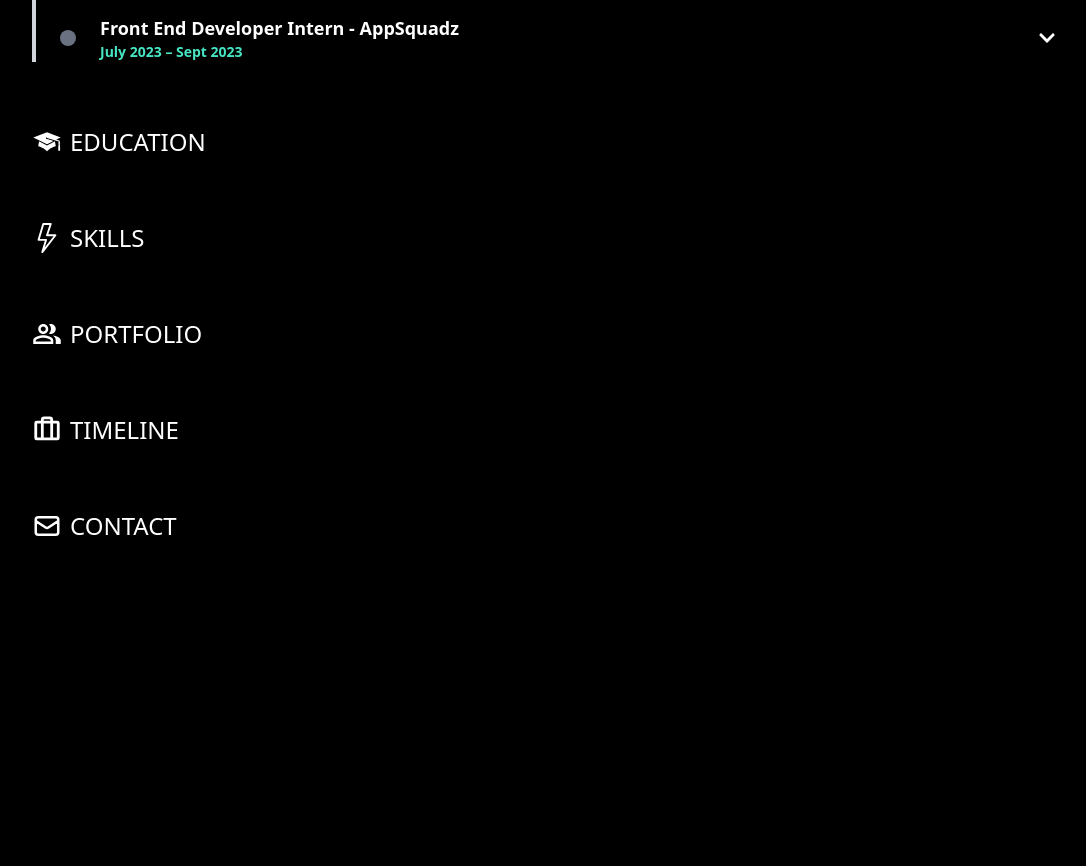
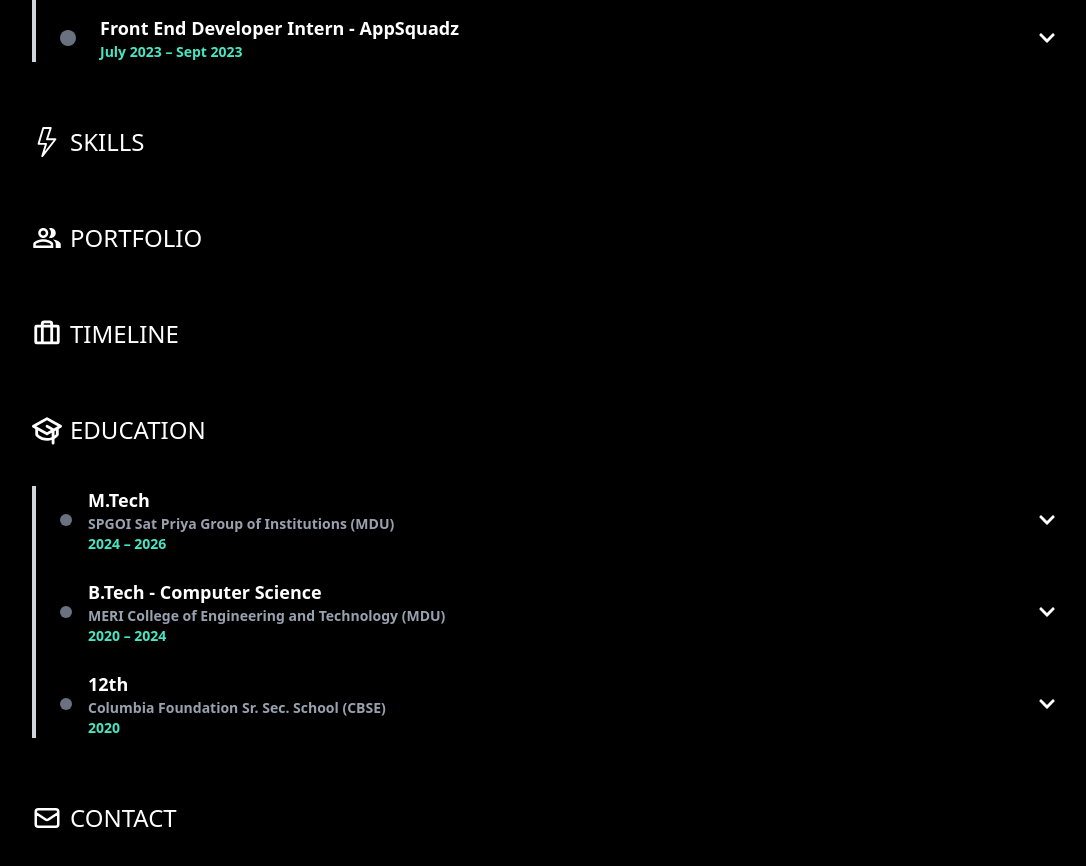
Before and after one commit to AakashGaur03/portfolio, a React (Vite) app: page / in a window 1280 px wide. Shown: the part 1240-2106 px from the top of the page, without its empty margins (96-1182 px from the left). Before the commit the page ends 1822 px from the top, so only its background shows below. Built offline with nearby package versions, Linux system fonts and the light colour scheme.

Commit message:
Education Component Completed

```diff
--- a/src/App.jsx
+++ b/src/App.jsx
@@ -1,4 +1,3 @@
-// import { BrowserRouter as Router, Switch, Route, Link } from "react-router-dom";
 import { Contact, Education, HeroSection, Overview, Skills, Timeline, WorkHistory, Portfolio } from "./components";
 function App() {
 	return (
@@ -8,10 +7,10 @@ function App() {
 					<HeroSection />
 					<Overview />
 					<WorkHistory />
-					<Education />
 					<Skills />
 					<Portfolio />
 					<Timeline />
+					<Education />
 					<Contact />
 				</div>
 			</div>
--- a/src/components/Education.jsx
+++ b/src/components/Education.jsx
@@ -1,10 +1,77 @@
+import { PiGraduationCapBold } from "react-icons/pi";
+import { FaChevronDown, FaChevronUp } from "react-icons/fa";
+import { useState } from "react";
 import Heads from "./Heads";
-import { GiGraduateCap } from "react-icons/gi";
+
+const educationHistory = [
+	{
+		degree: "M.Tech",
+		institution: "SPGOI Sat Priya Group of Institutions (MDU)",
+		duration: "2024 – 2026",
+		status: "Pursuing",
+	},
+	{
+		degree: "B.Tech - Computer Science",
+		institution: "MERI College of Engineering and Technology (MDU)",
+		duration: "2020 – 2024",
+		gpa: "GPA: 8.6",
+	},
+	{
+		degree: "12th",
+		institution: "Columbia Foundation Sr. Sec. School (CBSE)",
+		duration: "2020",
+		percentage: "88%",
+	},
+];
 
 const Education = () => {
+	const [expanded, setExpanded] = useState(null);
+	const toggleExpand = (index) => {
+		setExpanded(expanded === index ? null : index);
+	};
+
 	return (
-		<div>
-			<Heads logo={<GiGraduateCap size={30} />} title={"EDUCATION"} />
+		<div className="">
+			<Heads logo={<PiGraduationCapBold size={30} />} title="EDUCATION" />
+			<div className="mt-6 border-l-4 border-gray-300 pl-6">
+				{educationHistory.map((edu, index) => (
+					<div key={index} className="relative mb-6">
+						<div
+							className="flex items-center justify-between cursor-pointer text-lg font-semibold"
+							onClick={() => toggleExpand(index)}
+						>
+							<div className="flex items-center space-x-4">
+								<div className="w-3 h-3 bg-gray-500 rounded-full"></div>
+								<div>
+									<span>{edu.degree}</span>
+									<p className="text-sm text-gray-400">{edu.institution}</p>
+									<p className="text-sm text-[#47e5c3]">{edu.duration}</p>
+								</div>
+							</div>
+							<div>{expanded === index ? <FaChevronUp /> : <FaChevronDown />}</div>
+						</div>
+						{expanded === index && (
+							<ul className="mt-3 text-sm text-gray-400 space-y-1 pl-7">
+								{edu.status && (
+									<li>
+										<strong>Status:</strong> {edu.status}
+									</li>
+								)}
+								{edu.gpa && (
+									<li>
+										<strong>{edu.gpa}</strong>
+									</li>
+								)}
+								{edu.percentage && (
+									<li>
+										<strong>Percentage:</strong> {edu.percentage}
+									</li>
+								)}
+							</ul>
+						)}
+					</div>
+				))}
+			</div>
 		</div>
 	);
 };
```
